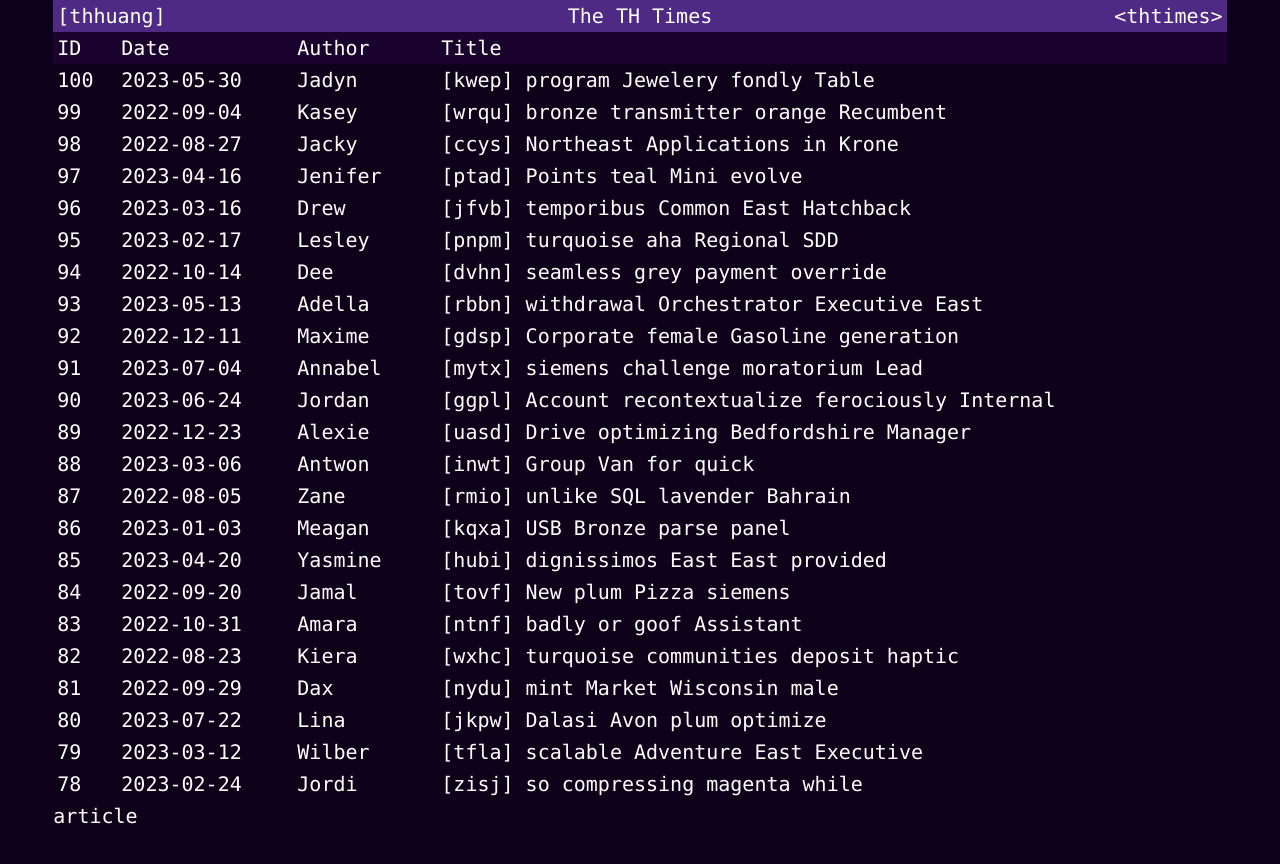
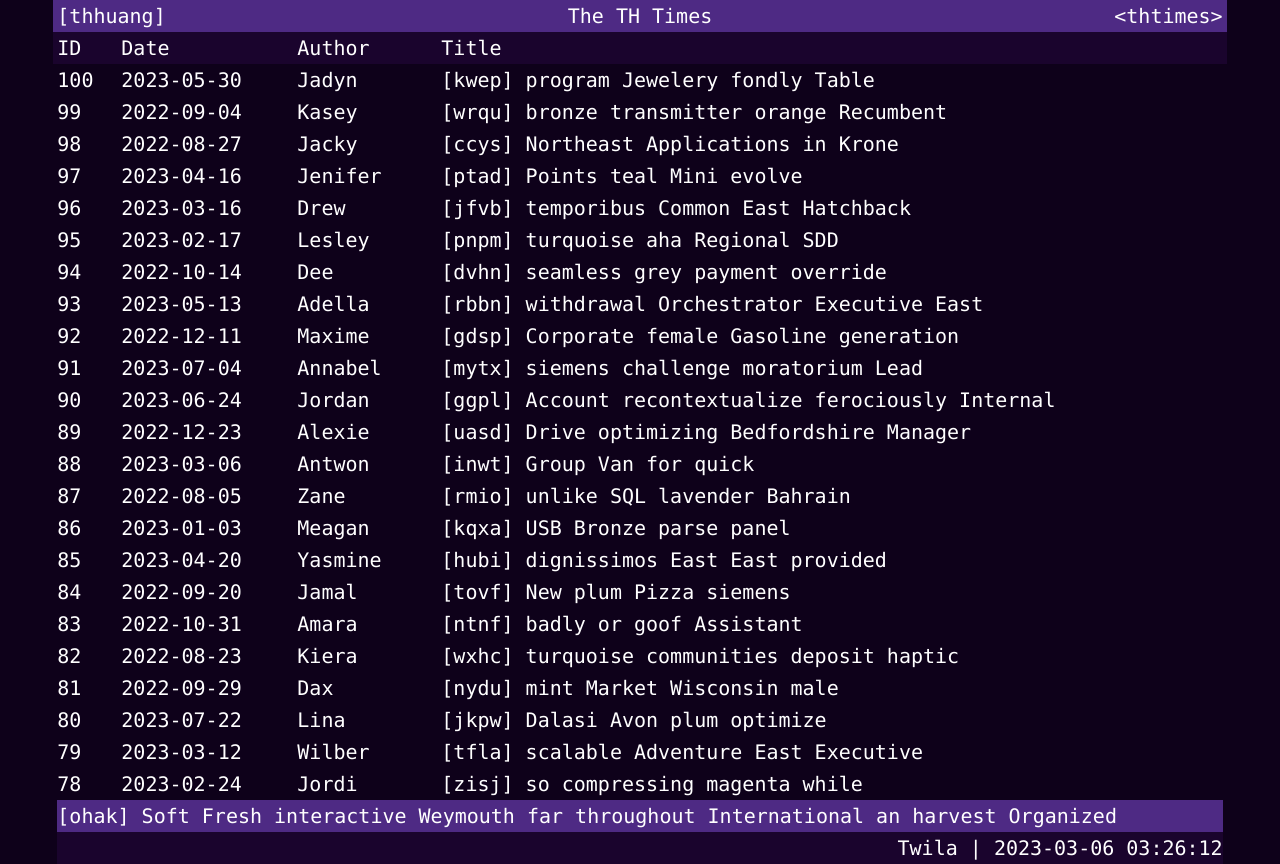
Before and after one commit to thhuang/thtimes, a React (Create React App) app: page /1 in a window 1280 px wide. Before the commit the page ends 832 px from the top, so only its background shows below. Built offline with nearby package versions, Linux system fonts and the light colour scheme; the HTML template or start-up script is replaced by a standard one.

Commit message:
add article header

```diff
--- a/src/components/article/Article.jsx
+++ b/src/components/article/Article.jsx
@@ -1,11 +1,31 @@
 import React from 'react';
+import { faker } from '@faker-js/faker';
 import { useContext } from 'react';
 import CTX from '../../context';
+import './article.css';
+import Header from './Header';
 
 const Article = () => {
   const ctx = useContext(CTX);
 
-  return <div>article {ctx.article}</div>;
+  const article = {
+    id: ctx.article,
+    time: faker.date.future().toISOString(),
+    author: faker.name.firstName(),
+    title: faker.random.words(10),
+    tag: faker.random.alpha(4),
+  };
+
+  return (
+    <div>
+      <Header
+        title={article.title}
+        author={article.author}
+        time={article.time}
+        tag={article.tag}
+      />
+    </div>
+  );
 };
 
 export default Article;
--- /dev/null
+++ b/src/components/article/Header.jsx
@@ -0,0 +1,16 @@
+import React from 'react';
+
+const Header = (props) => {
+  return (
+    <section className="article__header">
+      <div className="bg-primary">
+        {(props.tag ? '[' + props.tag + '] ' : '') + props.title}
+      </div>
+      <div className="bg-background-varient text-right">
+        {props.author} | {props.time.replace('T', ' ').slice(0, 19)}
+      </div>
+    </section>
+  );
+};
+
+export default Header;
--- a/src/components/article/article.css
+++ b/src/components/article/article.css
@@ -0,0 +1,3 @@
+.header__row {
+  @apply flex flex-row;
+}
--- a/src/components/list/ListHeader.jsx
+++ b/src/components/list/ListHeader.jsx
@@ -1,6 +1,6 @@
 import React from 'react';
 
-const Header = () => {
+const ListHeader = () => {
   return (
     <section className="list-header">
       <div className="list__row">
@@ -13,4 +13,4 @@ const Header = () => {
   );
 };
 
-export default Header;
+export default ListHeader;
```
